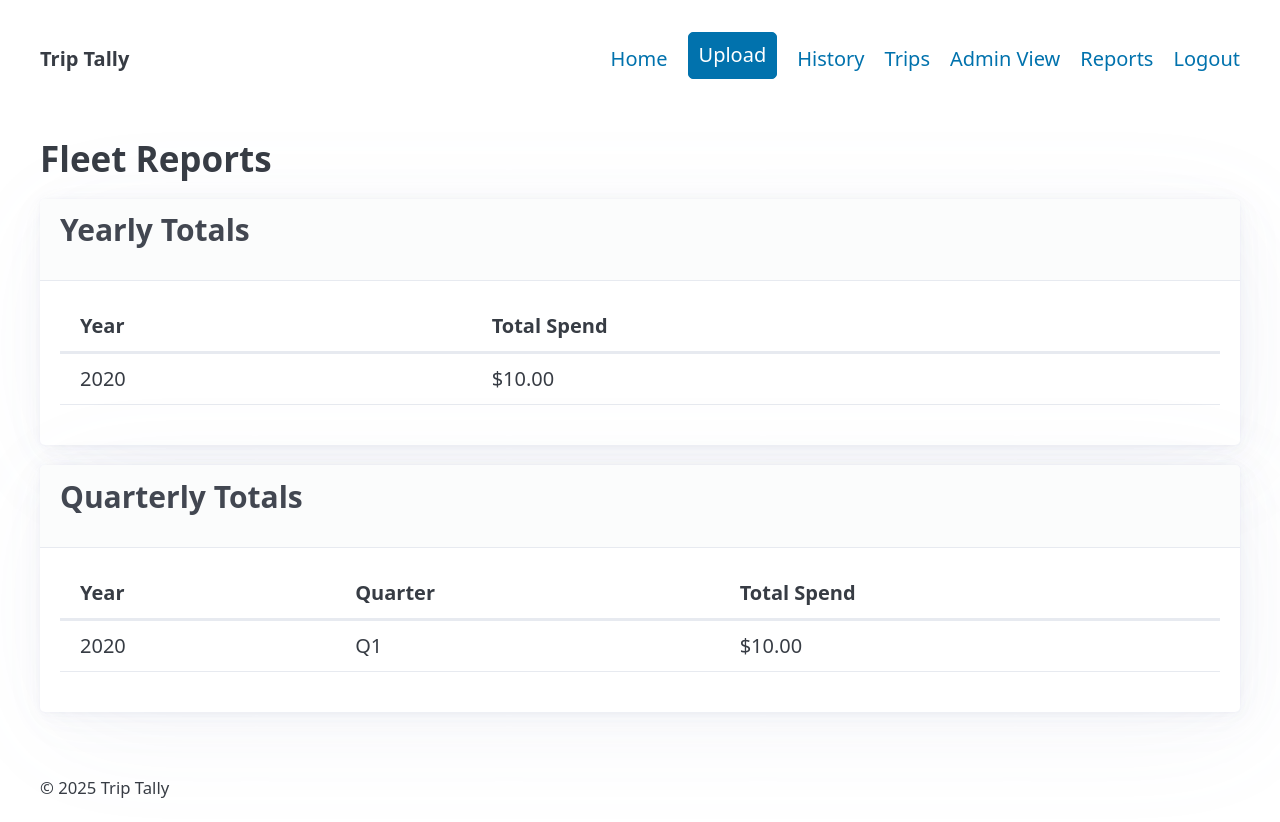
After one commit to Timmybu/Trip-Tally, a Flask app: page /admin/reports in a window 1280 px wide. The commit adds this page. Run offline with Flask 3, Linux system fonts and the light colour scheme; a user stored in the database is signed in; tables that the repository leaves empty hold one stand-in row (values such as "Sample post"); some libraries are stand-ins or nearby versions.

Commit message:
added truck numbers and yearly/quarterly reports

```diff
--- a/trip_tally/app.py
+++ b/trip_tally/app.py
@@ -22,10 +22,11 @@ login_manager = LoginManager()
 
 
 class User(UserMixin):
-	def __init__(self, id, username, role):
+	def __init__(self, id, username, role, truck_number=""):
 		self.id = id
 		self.username = username
 		self.role = role
+		self.truck_number = truck_number
 
 
 @login_manager.user_loader
@@ -36,7 +37,18 @@ def load_user(user_id):
 	user_row = conn.execute("SELECT * FROM users WHERE id = ?", (user_id,)).fetchone()
 	conn.close()
 	if user_row:
-		return User(id=user_row['id'], username=user_row['username'], role=user_row['role'])
+		# Handle truck_number - it might not exist in older databases
+		truck_number = ''
+		try:
+			truck_number = user_row['truck_number'] or ''
+		except (KeyError, IndexError):
+			pass
+		return User(
+			id=user_row['id'],
+			username=user_row['username'],
+			role=user_row['role'],
+			truck_number=truck_number
+		)
 	return None
 
 
@@ -111,6 +123,13 @@ def init_db(db_path: str):
 	except sqlite3.OperationalError:
 		# Column already exists, ignore
 		pass
+	# Add truck_number column to existing users table if it doesn't exist
+	try:
+		conn.execute("ALTER TABLE users ADD COLUMN truck_number TEXT DEFAULT ''")
+		conn.commit()
+	except sqlite3.OperationalError:
+		# Column already exists, ignore
+		pass
 	conn.commit()
 	conn.close()
 
@@ -156,13 +175,14 @@ def create_app() -> Flask:
 		if request.method == "POST":
 			username = request.form.get("username", "").strip()
 			password = request.form.get("password", "").strip()
+			truck_number = request.form.get("truck_number", "").strip()
 			if not username or not password:
 				flash("Username and password are required.", "error")
 				return redirect(url_for('register'))
 			hash = generate_password_hash(password)
 			conn = get_db_connection(db_path)
 			try:
-				conn.execute("INSERT INTO users (username, password_hash, role) VALUES (?, ?, ?)", (username, hash, 'driver'))
+				conn.execute("INSERT INTO users (username, password_hash, role, truck_number) VALUES (?, ?, ?, ?)", (username, hash, 'driver', truck_number))
 				conn.commit()
 			except sqlite3.IntegrityError:
 				flash("Username already taken.", "error")
@@ -588,6 +608,47 @@ def create_app() -> Flask:
 			selected_year=selected_year
 		)
 
+	@app.route("/admin/reports")
+	@login_required
+	@admin_required
+	def admin_reports():
+		"""Admin view: fleet reports with yearly and quarterly totals"""
+		conn = get_db_connection(db_path)
+
+		# Yearly totals
+		yearly_totals = conn.execute(
+			"""
+			SELECT
+				strftime('%Y', date) as year,
+				SUM(total) as total_spend
+			FROM receipts
+			WHERE date IS NOT NULL AND date != ''
+			GROUP BY year
+			ORDER BY year DESC
+			"""
+		).fetchall()
+
+		# Quarterly totals
+		quarterly_totals = conn.execute(
+			"""
+			SELECT
+				strftime('%Y', date) as year,
+				(CAST(strftime('%m', date) AS INTEGER) - 1) / 3 + 1 as quarter,
+				SUM(total) as total_spend
+			FROM receipts
+			WHERE date IS NOT NULL AND date != ''
+			GROUP BY year, quarter
+			ORDER BY year DESC, quarter DESC
+			"""
+		).fetchall()
+
+		conn.close()
+		return render_template(
+			"admin_reports.html",
+			yearly_totals=yearly_totals,
+			quarterly_totals=quarterly_totals
+		)
+
 	return app
 
 
--- a/trip_tally/templates/admin_driver_detail.html
+++ b/trip_tally/templates/admin_driver_detail.html
@@ -1,7 +1,7 @@
 {% extends 'base.html' %}
 {% block content %}
 <section>
-  <h2>Driver: {{ driver.username }}</h2>
+  <h2>Driver: {{ driver.username }} (Truck: {{ driver.truck_number or 'N/A' }})</h2>
 
   <article>
     <form method="GET" action="{{ url_for('admin_driver_detail', user_id=driver.id) }}">
--- /dev/null
+++ b/trip_tally/templates/admin_reports.html
@@ -0,0 +1,60 @@
+{% extends 'base.html' %}
+{% block content %}
+<section>
+  <h2>Fleet Reports</h2>
+
+  <article>
+    <header>
+      <h3>Yearly Totals</h3>
+    </header>
+    {% if yearly_totals %}
+      <table>
+        <thead>
+          <tr>
+            <th>Year</th>
+            <th>Total Spend</th>
+          </tr>
+        </thead>
+        <tbody>
+          {% for yt in yearly_totals %}
+          <tr>
+            <td>{{ yt.year }}</td>
+            <td>${{ "%.2f"|format(yt.total_spend) if yt.total_spend else '0.00' }}</td>
+          </tr>
+          {% endfor %}
+        </tbody>
+      </table>
+    {% else %}
+      <p>No yearly data available.</p>
+    {% endif %}
+  </article>
+
+  <article>
+    <header>
+      <h3>Quarterly Totals</h3>
+    </header>
+    {% if quarterly_totals %}
+      <table>
+        <thead>
+          <tr>
+            <th>Year</th>
+            <th>Quarter</th>
+            <th>Total Spend</th>
+          </tr>
+        </thead>
+        <tbody>
+          {% for qt in quarterly_totals %}
+          <tr>
+            <td>{{ qt.year }}</td>
+            <td>Q{{ qt.quarter }}</td>
+            <td>${{ "%.2f"|format(qt.total_spend) if qt.total_spend else '0.00' }}</td>
+          </tr>
+          {% endfor %}
+        </tbody>
+      </table>
+    {% else %}
+      <p>No quarterly data available.</p>
+    {% endif %}
+  </article>
+</section>
+{% endblock %}
--- a/trip_tally/templates/base.html
+++ b/trip_tally/templates/base.html
@@ -21,6 +21,7 @@
           <li><a href="{{ url_for('trips') }}">Trips</a></li>
           {% if current_user.role == 'admin' %}
           <li><a href="{{ url_for('admin_drivers_list') }}">Admin View</a></li>
+          <li><a href="{{ url_for('admin_reports') }}">Reports</a></li>
           {% endif %}
           <li><a href="{{ url_for('logout') }}">Logout</a></li>
           {% else %}
--- a/trip_tally/templates/register.html
+++ b/trip_tally/templates/register.html
@@ -11,6 +11,10 @@
       Password
       <input type="password" id="password" name="password" required />
     </label>
+    <label for="truck_number">
+      Truck Number (Optional)
+      <input type="text" id="truck_number" name="truck_number" />
+    </label>
     <button type="submit">Register</button>
   </form>
   <p>Already have an account? <a href="{{ url_for('login') }}">Login here</a></p>
```
